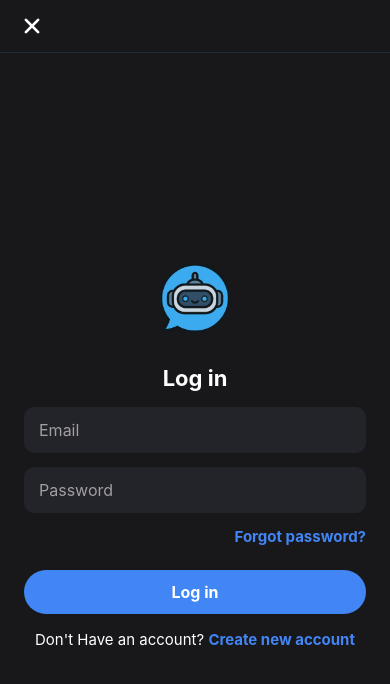
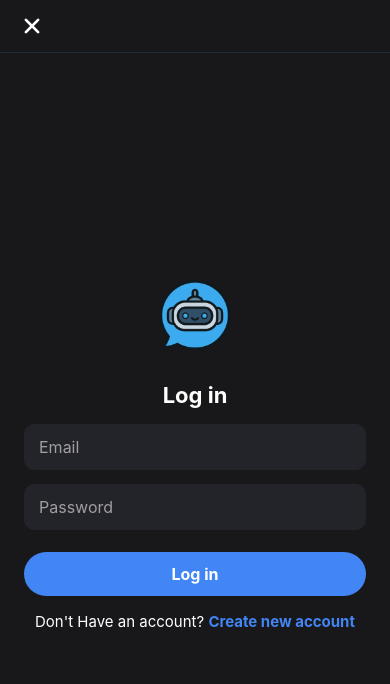
Before and after one commit to dlo137/StudyPal-AI-Mobile-Rebuild, a React Native app: screen /Login in a window 390 px wide. Shown: the top 684 px of the page. Built offline with nearby package versions, Linux system fonts and the light colour scheme; what @stripe/stripe-react-native would draw is missing.

Commit message:
working on contact form

```diff
--- a/api/create-payment-intent.js
+++ b/api/create-payment-intent.js
@@ -47,7 +47,7 @@ module.exports = async (req, res) => {
   if (planType === 'gold') {
     amount = 499; // $4.99 in cents
   } else if (planType === 'diamond') {
-    amount = 50; // $0.50 in cents (Stripe minimum)
+    amount = 499; // $4.99 in cents
   } else {
     return res.status(400).json({ error: 'Invalid planType.' });
   }
--- a/src/screens/loginScreen.tsx
+++ b/src/screens/loginScreen.tsx
@@ -186,12 +186,7 @@ const LoginScreen = ({ navigation }: any) => {
             editable={!loading}
           />
 
-          {/* Forgot Password link (now right after password input) */}
-          <View style={{ width: '100%', alignItems: 'flex-end', marginBottom: 16 }}>
-            <TouchableOpacity onPress={() => navigation?.navigate && navigation.navigate('ForgotPassword') }>
-              <Text style={{ color: '#4285F4', fontWeight: 'bold', fontSize: 15 }}>Forgot password?</Text>
-            </TouchableOpacity>
-          </View>
+          {/* Forgot Password link temporarily removed */}
 
           <TouchableOpacity
             style={styles.loginBtn}
```
